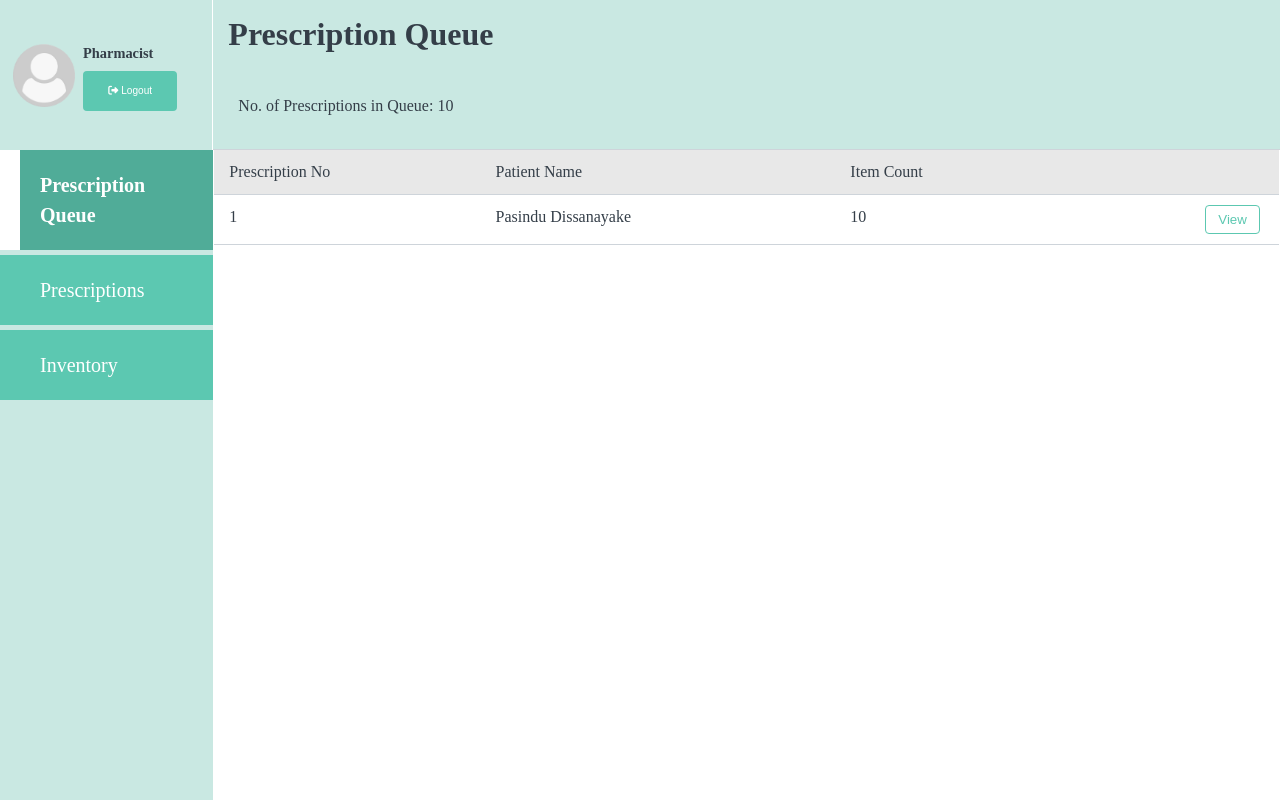
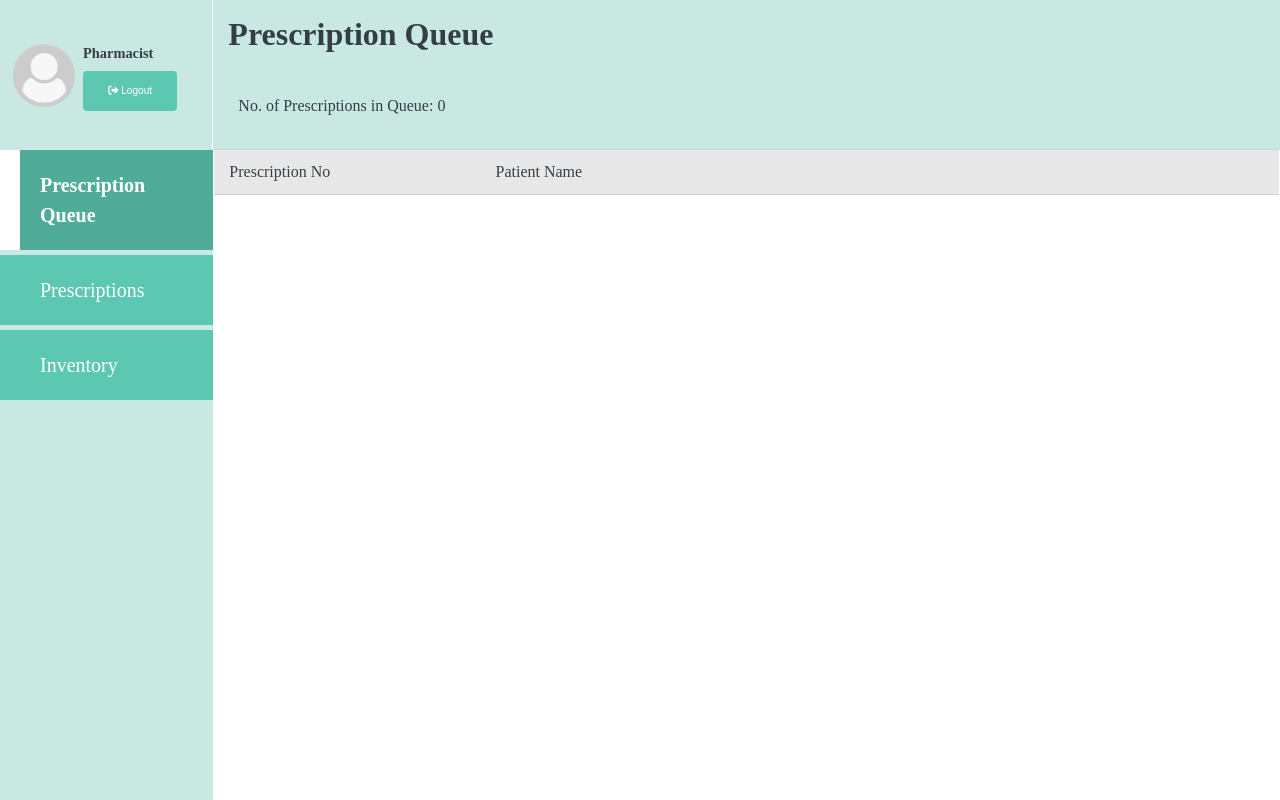
Before and after one commit to DinukaJ/Doctor-Patient-Medical-Record-Keeping-System, a PHP site: page /Pharmacist/prescriptionQueue.php in a window 1280 px wide. Run offline with PHP 8.4, Linux system fonts and the light colour scheme; the visitor is signed in with stand-in values (Sample User, id 1); data comes from the database, SQL or seed files in the repository; some libraries are stand-ins or nearby versions; some web fonts are replaced.

Commit message:
prescription get

```diff
--- a/Pharmacist/prescriptionQueue.php
+++ b/Pharmacist/prescriptionQueue.php
@@ -43,25 +43,26 @@ else
                     <div class="upperFirst row">
                         <div class="c-12 c-l-12">
                             <div class="boxSmall">
-                                <label>No. of Prescriptions in Queue: 10<?php
+                                <label>No. of Prescriptions in Queue:<?php
                                 // $pid = $pres->getUserId();
                                 // $res = $pres->getPatientPresNum($pid);
                                 // echo"<span>$res</span>"?>
                                 </label>
+                                <span id="itemCount"></span>
                             </div>
                         </div>
                     </div>
                 </div>
                 <div class='row patientDataRow addMedicineRow'>
                     <div class='c-3' class='medicId'>Prescription No</div>
-                    <div class='c-4' class='medicName'>Patient Name</div>
-                    <div class='c-4' class='medicQty'>Item Count</div>
+                    <div class='c-8' class='medicName'>Patient Name</div>
+                    <!-- <div class='c-4' class='medicQty'>Item Count</div> -->
                     <div class='c-1'>
 
                     </div>
                 </div>
-                <div class="row patientDataRow">
-                    <div class="c-3">
+                <div id="presInfo">
+                    <!-- <div class="c-3">
                         1
                     </div>
                     <div class="c-4">
@@ -72,7 +73,7 @@ else
                     </div>
                     <div class="c-1">
                         <button type="button" class="btn btnPatientView viewPres" id="viewPres">View</button>
-                    </div>
+                    </div> -->
                 </div>
                 <?php
                 // $res=$patient->getPatients();
@@ -289,5 +290,6 @@ else
             }
         }
     </script>
+    <script src="../js/searchPres.js"></script>
 </body>
 </html>
--- a/classes/prescription.php
+++ b/classes/prescription.php
@@ -97,6 +97,15 @@ class prescription
         $stat=$db->insert_update_delete("update prescriptions set status='0'");
         return $stat;
     }
+    public function getTodayPres()
+    {
+        $db = new Database();
+        $data = $db->getData("select p.fname,p.lname,pres.*,presM.* from patient p
+                              join prescriptions pres on p.id=pres.patientId
+                              join prescription_medicine presM on pres.id=presM.pres_ID
+                              where pres.doi=CURDATE() AND pres.status=0");
+        return $data;
+    }
 
 }
 ?>
--- a/handlers/prescriptionHandler.php
+++ b/handlers/prescriptionHandler.php
@@ -25,6 +25,8 @@ if(isset($_POST["type"]))
         getPatientPresForModal();
     if($_POST["type"]=="getPresDataTable")
         getPresDataTable();
+    if($_POST["type"]=="getTodayPres")
+        getTodayPres();
 }
 
 
@@ -277,4 +279,26 @@ function formatDuration($v)
     else if($v[1]=="m")
         return "$v[0] Month(s)";
 }
+
+function getTodayPres()
+{
+    $output="";
+    $prescription = new prescription();
+    $presData = $prescription->getTodayPres();
+    $count=0;
+    if(mysqli_num_rows($presData)){
+        while($row = mysqli_fetch_array($presData)){
+            $output.="<div class='row patientDataRow'>
+            <div class='c-3' class='presId'>$row[0] $row[1]</div>
+            <div class='c-8' class='patName'>$row[1]</div>
+            <div class='c-1'>
+                <button type='button' class='btn btnPatientView viewPres' name='viewPres' id='viewPres-$row[4]'>View</button>
+            </div>
+            </div>";
+            $count+=1;
+        }
+    }
+    echo json_encode(array($output,$count));
+}
+
 ?>
--- /dev/null
+++ b/js/searchPres.js
@@ -0,0 +1,23 @@
+
+
+//getting all info at first load
+$(document).ready(function(){
+    getTodayPres();
+    $("#updateStatus").hide();
+});
+
+function getTodayPres(){
+    $.ajax({
+        url:"../handlers/prescriptionHandler.php",
+        method:"POST",
+        data:{type:'getTodayPres'},
+        dataType:"json",
+        success:function(data){
+            $('#presInfo').html(data[0]);
+            $("#itemCount").html(data[1]);
+            $(".viewMed").click(function(){
+                putInventoryData(this.id);
+            });
+        }
+    });
+}
```
